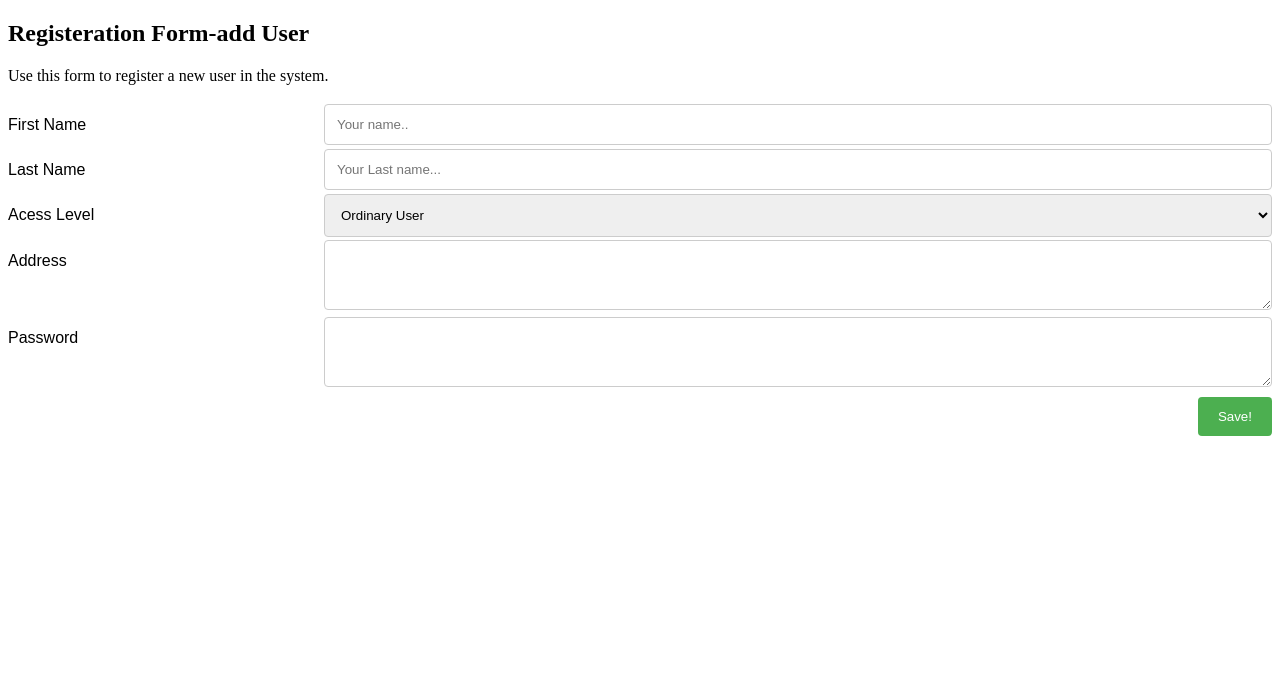
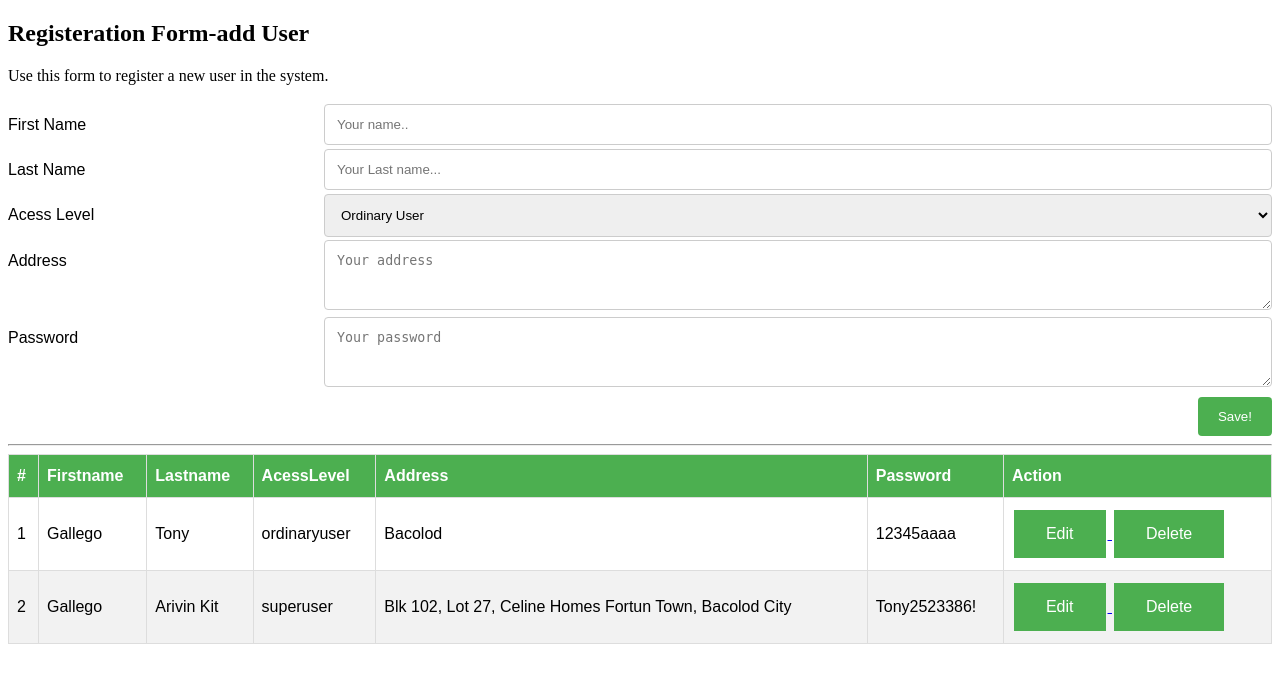
Before and after one commit to zxcazmaria/USER-REGISTRATION-WEB-APP, a PHP site: page / in a window 1280 px wide. Shown: the top 683 px of the page. Run offline with PHP 8.4, Linux system fonts and the light colour scheme; data comes from the database, SQL or seed files in the repository.

Commit message:
Add files via upload

```diff
--- a/delete.php
+++ b/delete.php
@@ -13,6 +13,6 @@ if (!$conn)
 }
 
 mysqli_query($conn,"DELETE FROM users WHERE id='$id'");
-header("location: /viewmodule.php");
+header("location: /");
 
 ?>
--- a/editaction.php
+++ b/editaction.php
@@ -19,7 +19,7 @@ if ($button == 'Edit!')
         die("Connection failed: " . mysqli_error());
     }
     mysqli_query($conn,"Update users Set fname='$fname',lname='$lname',accesslevel='$acesslevel',address='$address',password='$password' where id=$id");
-	header("location: /viewmodule.php");
+	header("location: /");
 }
 
 ?>
--- a/index.php
+++ b/index.php
@@ -1,8 +1,3 @@
-<?php
-
-
-?>
-
 <!DOCTYPE html>
 <html>
 	<head>
@@ -47,7 +42,7 @@
 										<label for="address"> Address </label>
 									</div>
 									<div class="col-75">
-               <textarea id="address" name="address" placeholder="Your address" style="height: 70px"> </textarea>
+										<textarea id="address" name="address" placeholder="Your address" style="height: 70px"></textarea>
 									</div>
 								</div>
 								<div class="row">
@@ -55,13 +50,90 @@
 										<label for="address"> Password </label>
 									</div>
 									<div class="col-75">
-               <textarea id="address" name="password" placeholder="Your password" style="height: 70px"> </textarea>
+										<textarea id="address" name="password" placeholder="Your password" style="height: 70px"></textarea>
 									</div>
 								</div>
 								<div class="row">
 									<input type="submit" value="Save!" name="save">
 									</div>
 								</form>
+								<hr>
+								<table id="usertable">
+									<thead>
+										<tr>
+											<th>#</th>
+											<th>Firstname</th>
+											<th>Lastname</th>
+											<th>AcessLevel</th>
+											<th>Address</th>
+											<th>Password</th>
+											<th>Action</th>
+										</tr>
+									</thead>
+									<tbody>
+										<?php
+										$dbhost = 'localhost';
+										$dbuser = 'root';
+										$dbpwrd = '';
+										$dbname = 'users';
+										$conn = mysqli_connect($dbhost, $dbuser, $dbpwrd, $dbname) or die('Mysql Connection Failed....' . mysqli_error());
+										if (!$conn)
+										{
+											die("Connection failed: " . mysqli_error());
+										}
+										$query = "SELECT * FROM  users ORDER BY id ASC";
+										if ($results = mysqli_query($conn, $query))
+										{
+											if (mysqli_num_rows($results) > 0)
+											{
+												$ctr = 1;
+												while ($row = mysqli_fetch_assoc($results))
+												{
+													echo '
+
+										<tr>';
+													echo '
+
+											<td>' . $ctr . '</td>';
+													echo '
+
+											<td>' . $row['fname'] . '</td>';
+													echo '
+
+											<td>' . $row['lname'] . '</td>';
+													echo '
+
+											<td>' . $row['accesslevel'] . '</td>';
+													echo '
+
+											<td>' . $row['address'] . '</td>';
+													echo '
+
+											<td>' . $row['password'] . '</td>';
+													echo '
+
+											<td>
+												<a href="edit.php?id=' . $row['id'] . '">
+													<button class="button"> Edit </button>
+												</a>
+												<a href="delete.php?id=' . $row['id'] . '">
+													<button class="button"> Delete </button>
+												</a>
+											</td>';
+													echo '
+
+										</tr>';
+
+													$ctr++;
+												}
+
+												mysqli_free_result($results);
+											}
+										}
+
+								?>
+									</tbody>
+								</table>
 							</div>
 						</body>
 					</html>
```
Lines whose indentation alone changed are shown as unchanged.
